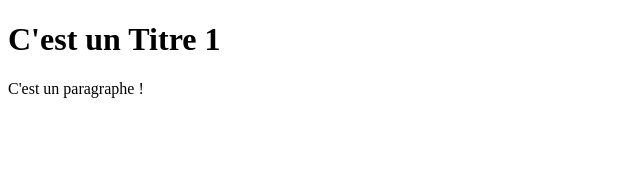
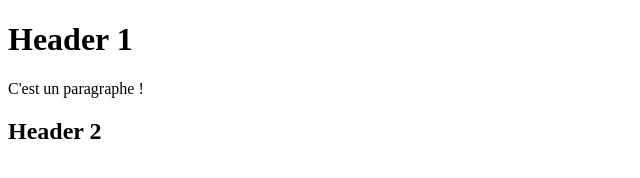
Before and after one commit to BaronDeButyle/CurriculumVitae, a plain HTML site: page index.html in a window 1280 px wide. Shown: the whole page, without its empty margins (0-640 px from the left). Drawn offline with Linux system fonts and the light colour scheme.

Commit message:
Add files via upload

```diff
--- a/index.html
+++ b/index.html
@@ -5,7 +5,8 @@
         <title>Hello World</title>
     </head>
     <body>
-        <h1>C'est un Titre 1</h1>
+        <h1>Header 1</h1>
         <p>C'est un paragraphe !</p>
+        <h2>Header 2</h2>
     </body>
 </html>
```
